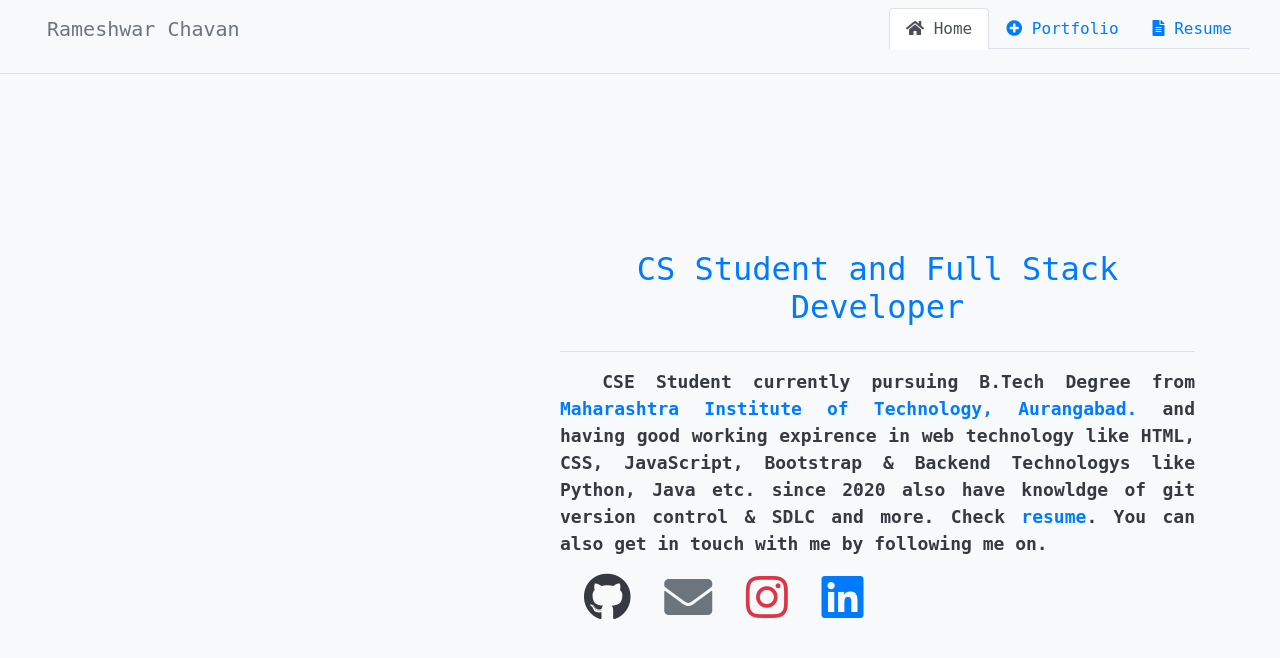
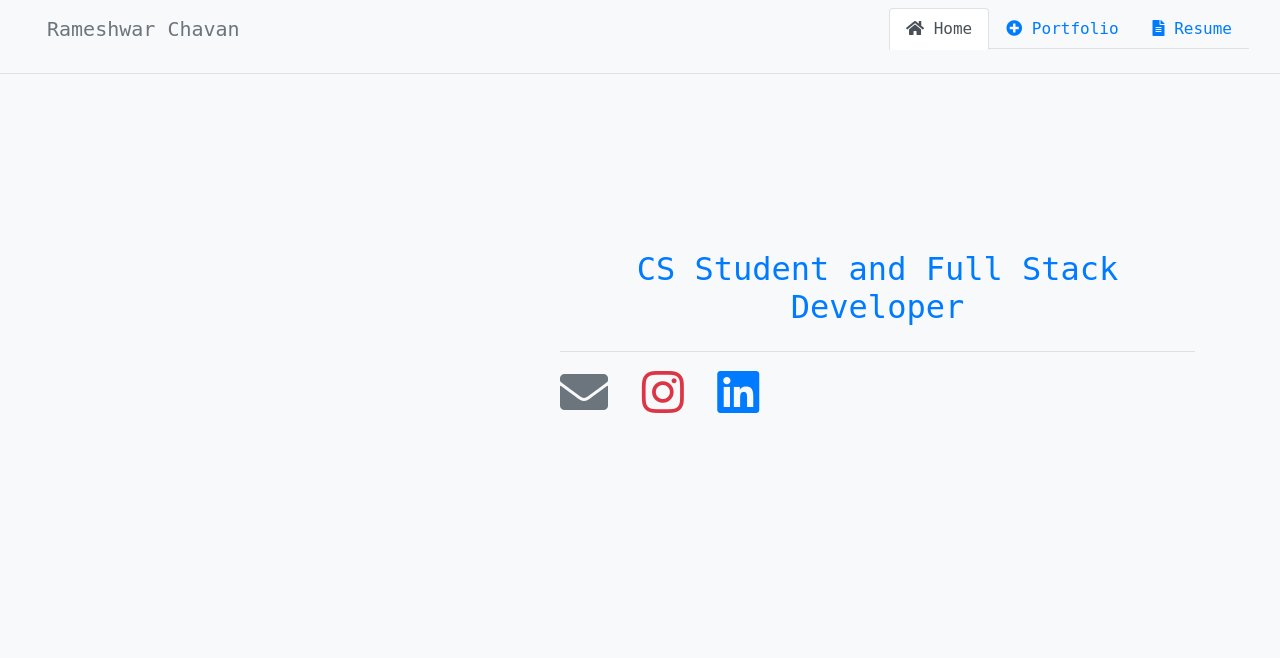
Before and after one commit to Hrishi-07/test, a plain HTML site: page index.html in a window 1280 px wide. Drawn offline with nearby package versions, Linux system fonts and the light colour scheme.

Commit message:
changed with branch

```diff
--- a/index.html
+++ b/index.html
@@ -93,20 +93,11 @@
                 <div class="main-content">
                     <div class="text-justify">
                         <div class="text">
-                            <p class="text-dark" style="font-size: 18px;"><b>&nbsp; CSE Student currently pursuing
-                                    B.Tech Degree from <a href="https://btech.mit.asia" class="link">Maharashtra
-                                        Institute of Technology, Aurangabad.</a> and having good
-                                    working expirence in web technology like HTML, CSS, JavaScript, Bootstrap & Backend
-                                    Technologys like Python, Java etc.
-                                    since 2020 also have knowldge of git version control & SDLC and more. Check
-                                    <a href="img/Rameshwar Chavan Resume.pdf" target="_blanck">resume</a>. You can also
-                                    get in touch with me by following me on.</b></p>
+
                         </div>
                         <div class="social">
                             <div class="row">
                                 <div class="col-sm">
-                                    <a href="https://github.com/rameshwar-chavan" target="_blanck"
-                                        class="text-dark ml-4 mr-4"><i class="fab fa-github fa-3x"></i></a>
                                     <a href="mailto:chavanrm234@gmail.com" class="text-secondary mr-4"><i
                                             class="fas fa-envelope fa-3x"></i></a>
                                     <a href="https://www.instagram.com/rameshwar.m.chavan/" target="_blanck"
```
